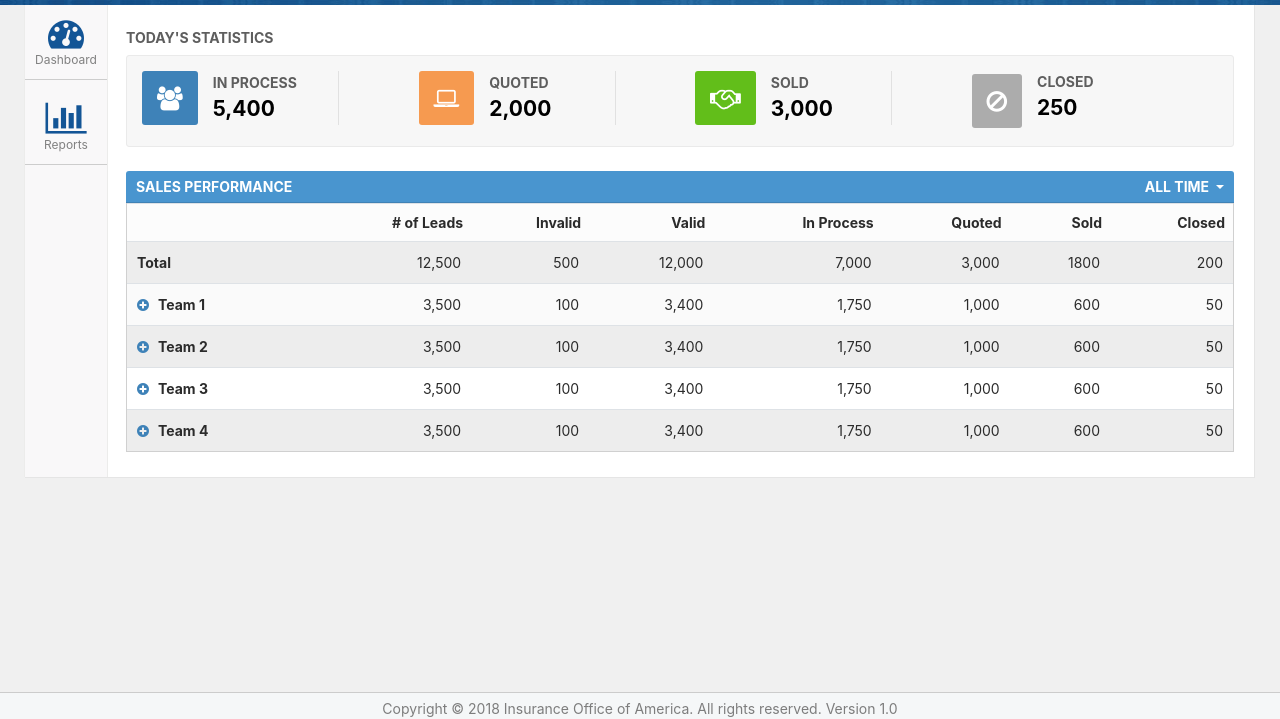
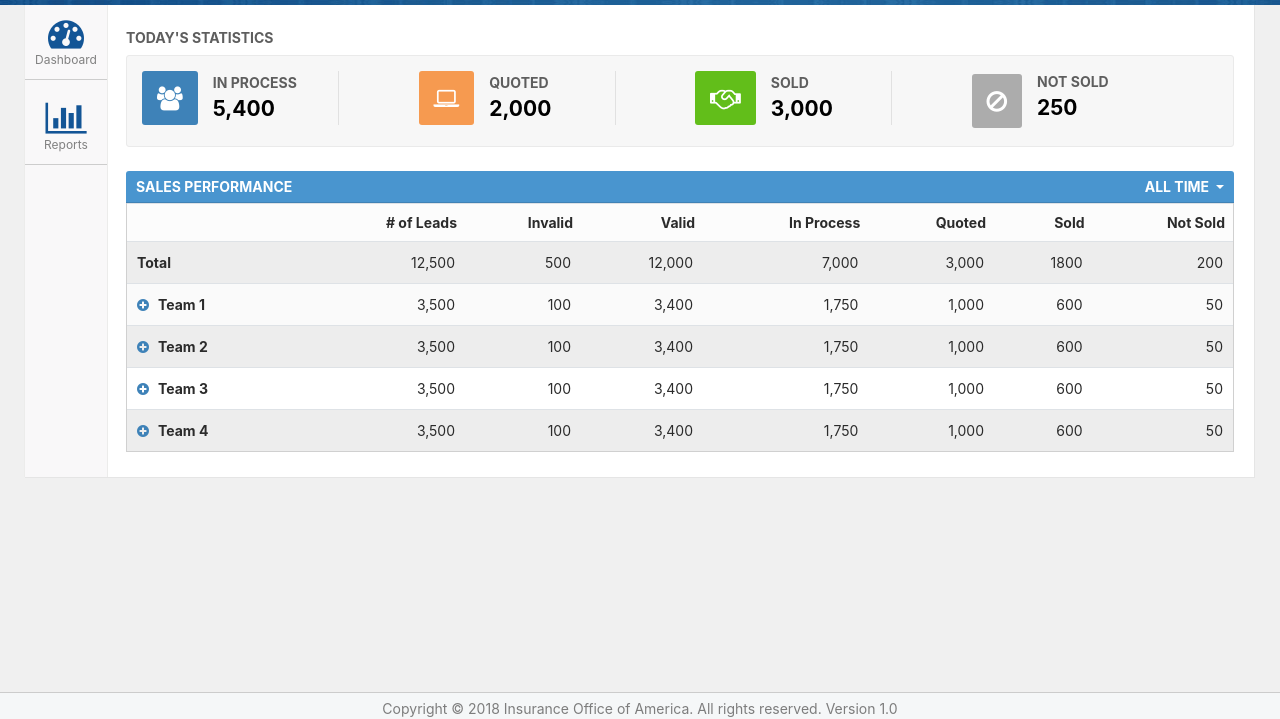
Before and after one commit to menelas/sales-lead, a plain HTML site: page manager-dashboard.html in a window 1280 px wide. Shown: the part 81-800 px from the top of the page. Drawn offline with nearby package versions, Linux system fonts and the light colour scheme; a script that the page names is missing.

Commit message:
Minor changes

```diff
--- a/manager-dashboard.html
+++ b/manager-dashboard.html
@@ -120,7 +120,7 @@
                                     </div>
                                     <div class="input-group mb-2">
                                         <div class="box-text-style1">
-                                            <span class="title-stats">Closed</span><br>
+                                            <span class="title-stats">Not Sold</span><br>
                                             <span class="top-stats">250</span>
                                         </div>
                                     </div>
@@ -164,7 +164,7 @@
                                             <th>In Process</th>
                                             <th>Quoted</th>
                                             <th>Sold</th>
-                                            <th>Closed</th>
+                                            <th>Not Sold</th>
                                         </tr>
                                     </thead>
                                     <tbody>
@@ -176,7 +176,7 @@
                                             <td data-title="In Process">7,000</td>
                                             <td data-title="Quoted">3,000</td>
                                             <td data-title="Sold">1800</td>
-                                            <td data-title="Closed">200</td>
+                                            <td data-title="Not Sold">200</td>
                                         </tr>
                                         <tr>
                                             <td data-title="Team">
@@ -188,7 +188,7 @@
                                             <td data-title="In Process">1,750</td>
                                             <td data-title="Quoted">1,000</td>
                                             <td data-title="Sold">600</td>
-                                            <td data-title="Closed">50</td>
+                                            <td data-title="Not Sold">50</td>
                                         </tr>
                                         <tr class="agent-user-1 agent-user" style="display: none">
                                             <td data-title="Agent">Lucas Baker</td>
@@ -198,7 +198,7 @@
                                             <td data-title="In Process">1,000</td>
                                             <td data-title="Quoted">200</td>
                                             <td data-title="Sold">100</td>
-                                            <td data-title="Closed">10</td>
+                                            <td data-title="Not Sold">10</td>
                                         </tr>
                                         <tr class="agent-user-1 agent-user" style="display: none">
                                             <td data-title="Agent">Matt Bell</td>
@@ -208,7 +208,7 @@
                                             <td data-title="In Process">250</td>
                                             <td data-title="Quoted">200</td>
                                             <td data-title="Sold">200</td>
-                                            <td data-title="Closed">20</td>
+                                            <td data-title="Not Sold">20</td>
                                         </tr>
                                         <tr class="agent-user-1 agent-user" style="display: none">
                                             <td data-title="Agent">Owen Black</td>
@@ -218,7 +218,7 @@
                                             <td data-title="In Process">250</td>
                                             <td data-title="Quoted">200</td>
                                             <td data-title="Sold">200</td>
-                                            <td data-title="Closed">10</td>
+                                            <td data-title="Not Sold">10</td>
                                         </tr>
                                         <tr class="agent-user-1 agent-user" style="display: none">
                                             <td data-title="Agent">Anne Carr</td>
@@ -228,7 +228,7 @@
                                             <td data-title="In Process">250</td>
                                             <td data-title="Quoted">400</td>
                                             <td data-title="Sold">100</td>
-                                            <td data-title="Closed">5</td>
+                                            <td data-title="Not Sold">5</td>
                                         </tr>
                                         <tr class="">
                                             <td data-title="Team">
@@ -240,7 +240,7 @@
                                             <td data-title="In Process">1,750</td>
                                             <td data-title="Quoted">1,000</td>
                                             <td data-title="Sold">600</td>
-                                            <td data-title="Closed">50</td>
+                                            <td data-title="Not Sold">50</td>
                                         </tr>
                                         <tr class="agent-user-2 agent-user" style="display: none">
                                             <td data-title="Agent">Jayce Ritter</td>
@@ -250,7 +250,7 @@
                                             <td data-title="In Process">1,000</td>
                                             <td data-title="Quoted">200</td>
                                             <td data-title="Sold">100</td>
-                                            <td data-title="Closed">10</td>
+                                            <td data-title="Not Sold">10</td>
                                         </tr>
                                         <tr class="even">
                                             <td data-title="Team">
@@ -262,7 +262,7 @@
                                             <td data-title="In Process">1,750</td>
                                             <td data-title="Quoted">1,000</td>
                                             <td data-title="Sold">600</td>
-                                            <td data-title="Closed">50</td>
+                                            <td data-title="Not Sold">50</td>
                                         </tr>
                                         <tr class="agent-user-3 agent-user" style="display: none">
                                             <td data-title="Agent">Carter Hahn</td>
@@ -272,7 +272,7 @@
                                             <td data-title="In Process">1,000</td>
                                             <td data-title="Quoted">200</td>
                                             <td data-title="Sold">100</td>
-                                            <td data-title="Closed">10</td>
+                                            <td data-title="Not Sold">10</td>
                                         </tr>
                                         <tr class="">
                                             <td data-title="Team">
@@ -284,7 +284,7 @@
                                             <td data-title="In Process">1,750</td>
                                             <td data-title="Quoted">1,000</td>
                                             <td data-title="Sold">600</td>
-                                            <td data-title="Closed">50</td>
+                                            <td data-title="Not Sold">50</td>
                                         </tr>
                                         <tr class="agent-user-4 agent-user" style="display: none">
                                             <td data-title="Agent">Brice Conway</td>
@@ -294,7 +294,7 @@
                                             <td data-title="In Process">1,000</td>
                                             <td data-title="Quoted">200</td>
                                             <td data-title="Sold">100</td>
-                                            <td data-title="Closed">10</td>
+                                            <td data-title="Not Sold">10</td>
                                         </tr>
                                     </tbody>
                                 </table>
```
